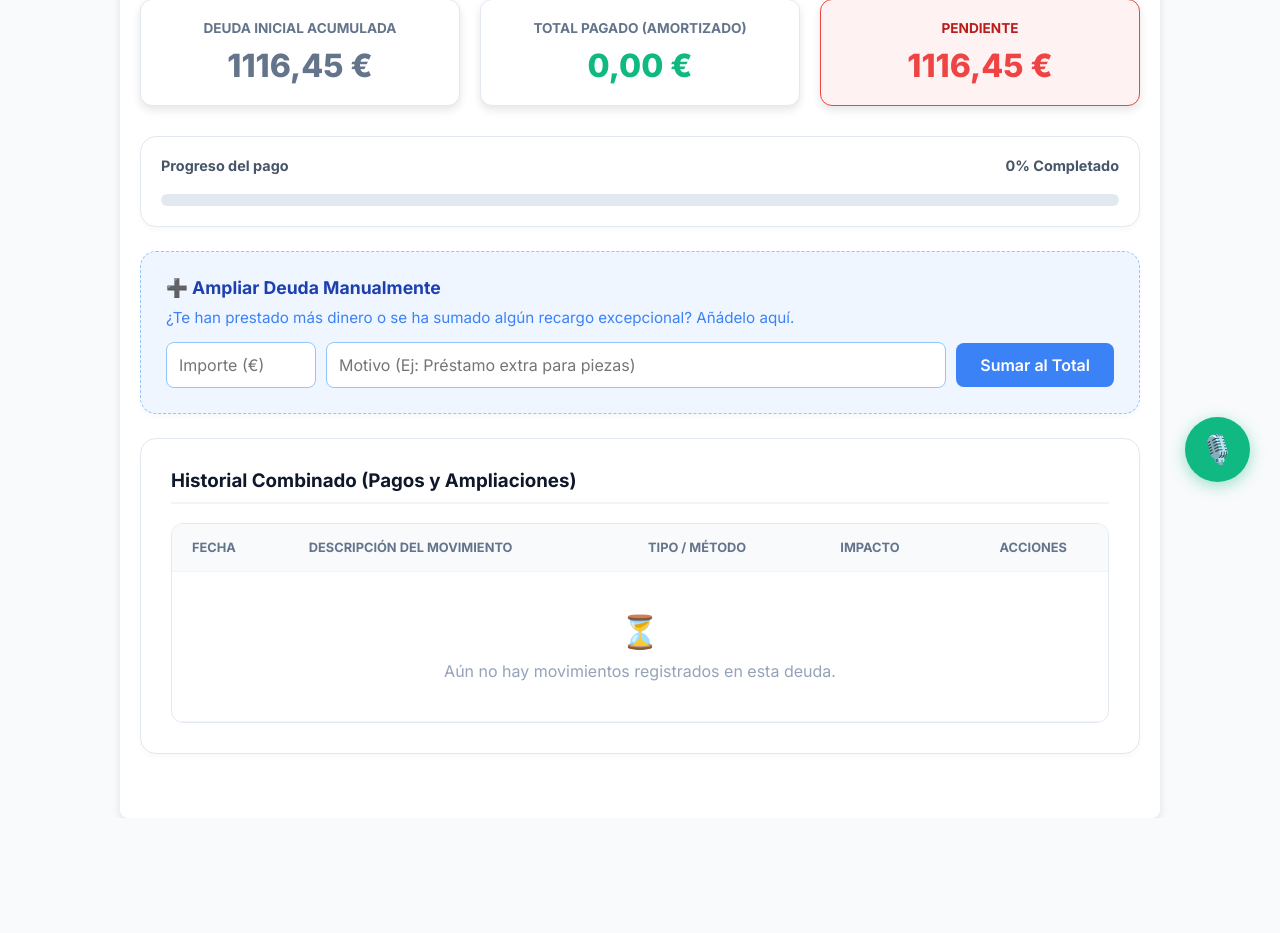
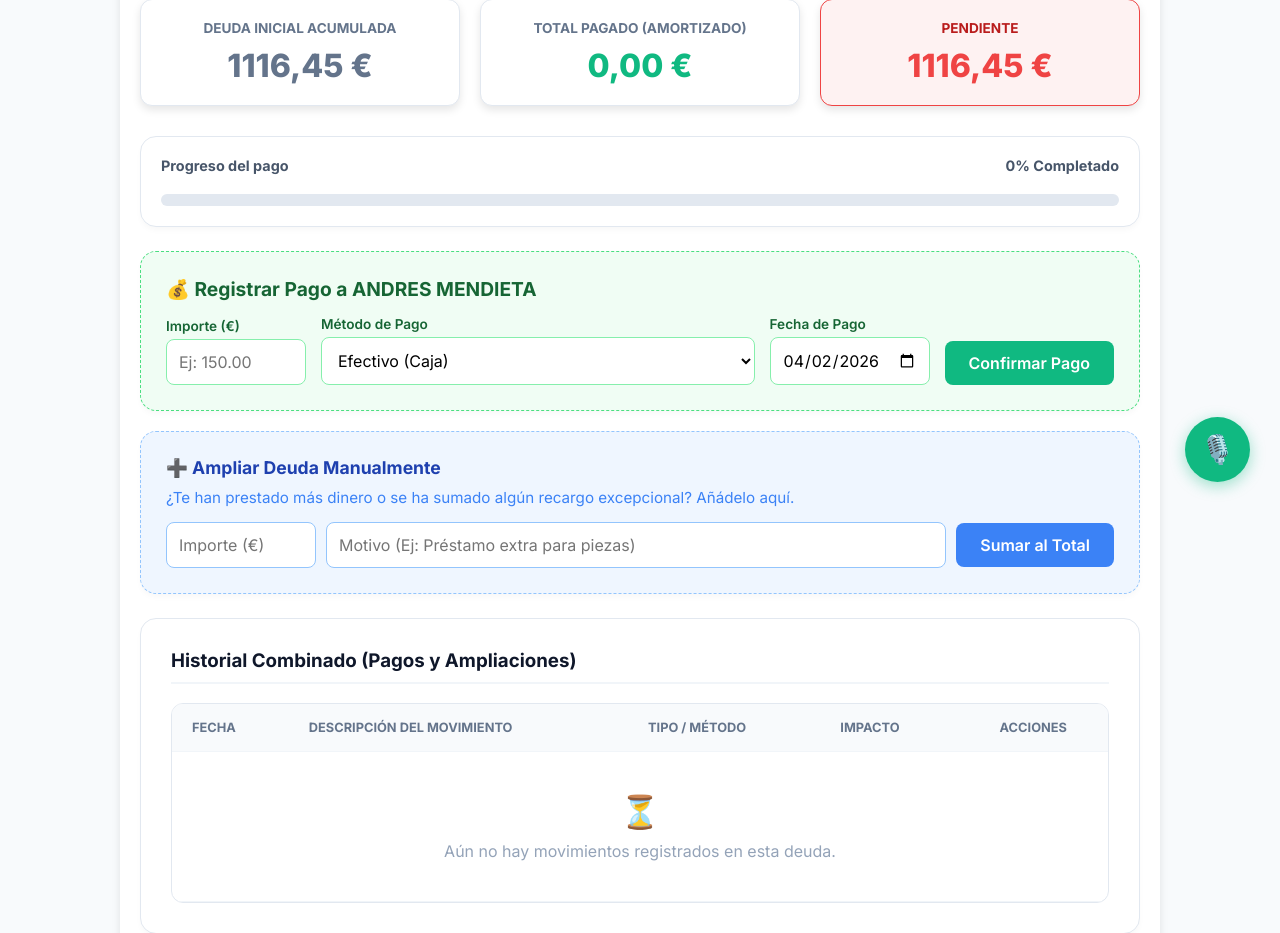
Before and after one commit to josepipe300-wq/servimax-app, a Django app: page /deuda/1/ in a window 1280 px wide. Shown: the part 288-1221 px from the top of the page. Before the commit the page ends 1106 px from the top, so only its background shows below. Run offline with Django 5.2, Linux system fonts and the light colour scheme; a user stored in the database is signed in; data comes from the database, SQL or seed files in the repository; both versions use the stored data as it was after the commit.

Commit message:
fix: solucionar error de sintaxis y añadir pago directo desde el detalle de la deuda

```diff
--- a/taller/templates/taller/detalle_deuda.html
+++ b/taller/templates/taller/detalle_deuda.html
@@ -140,6 +140,43 @@
             </div>
         </div>
 
+        {% if not request.user.groups.all.0.name == 'Solo Ver' and deuda.estado == 'Pendiente' %}
+            <div class="section-panel" style="background: #f0fdf4; border: 1px dashed #4ade80; padding: 25px; margin-bottom: 20px;">
+                <h4 style="margin: 0 0 15px 0; color: #166534; font-size: 1.2em; display: flex; align-items: center; gap: 8px;">💰 Registrar Pago a {{ deuda.acreedor }}</h4>
+
+                <form method="POST" style="display: flex; gap: 15px; align-items: flex-end; flex-wrap: wrap;">
+                    {% csrf_token %}
+                    <input type="hidden" name="form_type" value="registrar_pago">
+
+                    <div style="width: 140px;">
+                        <label style="font-size: 0.85em; font-weight: 600; color: #166534; margin-bottom: 5px; display: block;">Importe (€)</label>
+                        <input type="number" step="0.01" min="0.01" max="{{ deuda.importe_pendiente|stringformat:'f' }}" name="importe_pago" class="modern-input" style="border-color: #86efac; background: white;" placeholder="Ej: 150.00" required>
+                    </div>
+
+                    <div style="flex-grow: 1; min-width: 200px;">
+                        <label style="font-size: 0.85em; font-weight: 600; color: #166534; margin-bottom: 5px; display: block;">Método de Pago</label>
+                        <select name="metodo_pago" class="modern-input" style="border-color: #86efac; background: white;" required>
+                            {% for val, label in metodos_pago %}
+                                {% if val != 'FIADO' %}
+                                    <option value="{{ val }}">{{ label }}</option>
+                                {% endif %}
+                            {% endfor %}
+                        </select>
+                    </div>
+
+                    <div style="width: 160px;">
+                        <label style="font-size: 0.85em; font-weight: 600; color: #166534; margin-bottom: 5px; display: block;">Fecha de Pago</label>
+                        <input type="date" id="fecha_pago_input" name="fecha_pago" class="modern-input" style="border-color: #86efac; background: white;" required>
+                    </div>
+
+                    <button type="submit" style="background: #10b981; color: white; border: none; padding: 12px 24px; border-radius: 8px; font-weight: 600; cursor: pointer; transition: 0.2s; white-space: nowrap; font-size: 1em; font-family: 'Inter';" onmouseover="this.style.backgroundColor='#059669'" onmouseout="this.style.backgroundColor='#10b981'">
+                        Confirmar Pago
+                    </button>
+                </form>
+
+                <script>document.getElementById('fecha_pago_input').valueAsDate = new Date();</script>
+            </div>
+        {% endif %}
         {% if not request.user.groups.all.0.name == 'Solo Ver' and deuda.estado == 'Pendiente' %}
             <div class="section-panel" style="background: #eff6ff; border: 1px dashed #93c5fd; padding: 25px;">
                 <h4 style="margin: 0 0 10px 0; color: #1e40af; font-size: 1.1em; display: flex; align-items: center; gap: 8px;">➕ Ampliar Deuda Manualmente</h4>
--- a/taller/views.py
+++ b/taller/views.py
@@ -2287,6 +2287,30 @@ def detalle_deuda(request, deuda_id):
             except (Gasto.DoesNotExist, AmpliacionDeuda.DoesNotExist):
                 pass
 
+        # --- AQUÍ VA NUESTRO BLOQUE NUEVO PARA PAGAR DESDE EL PANEL ---
+        elif form_type == 'registrar_pago':
+            importe_pago_str = request.POST.get('importe_pago')
+            metodo_pago = request.POST.get('metodo_pago', 'EFECTIVO')
+            fecha_str = request.POST.get('fecha_pago')
+
+            if importe_pago_str:
+                try:
+                    importe_pago = Decimal(importe_pago_str.replace(',', '.'))
+                    fecha_pago = datetime.strptime(fecha_str, '%Y-%m-%d').date() if fecha_str else timezone.now().date()
+
+                    if importe_pago > 0:
+                        Gasto.objects.create(
+                            fecha=fecha_pago,
+                            categoria='Pago de Deuda',
+                            importe=importe_pago,
+                            descripcion=f"AMORTIZACIÓN DE DEUDA - {deuda.acreedor}",
+                            metodo_pago=metodo_pago,
+                            deuda_asociada=deuda,
+                            orden=deuda.orden
+                        )
+                except (ValueError, TypeError, Decimal.InvalidOperation):
+                    pass
+
         return redirect('detalle_deuda', deuda_id=deuda.id)
 
     pagos = deuda.gastos_pagados.all()
@@ -2347,7 +2371,8 @@ def detalle_deuda(request, deuda_id):
         'deuda': deuda,
         'historial': historial_combinado,
         'porcentaje_pagado': porcentaje,
-        'total_intereses': total_intereses
+        'total_intereses': total_intereses,
+        'metodos_pago': Gasto.METODO_PAGO_CHOICES
     }
     return render(request, 'taller/detalle_deuda.html', context)
 
```
Also changed, not shown: db.sqlite3.
